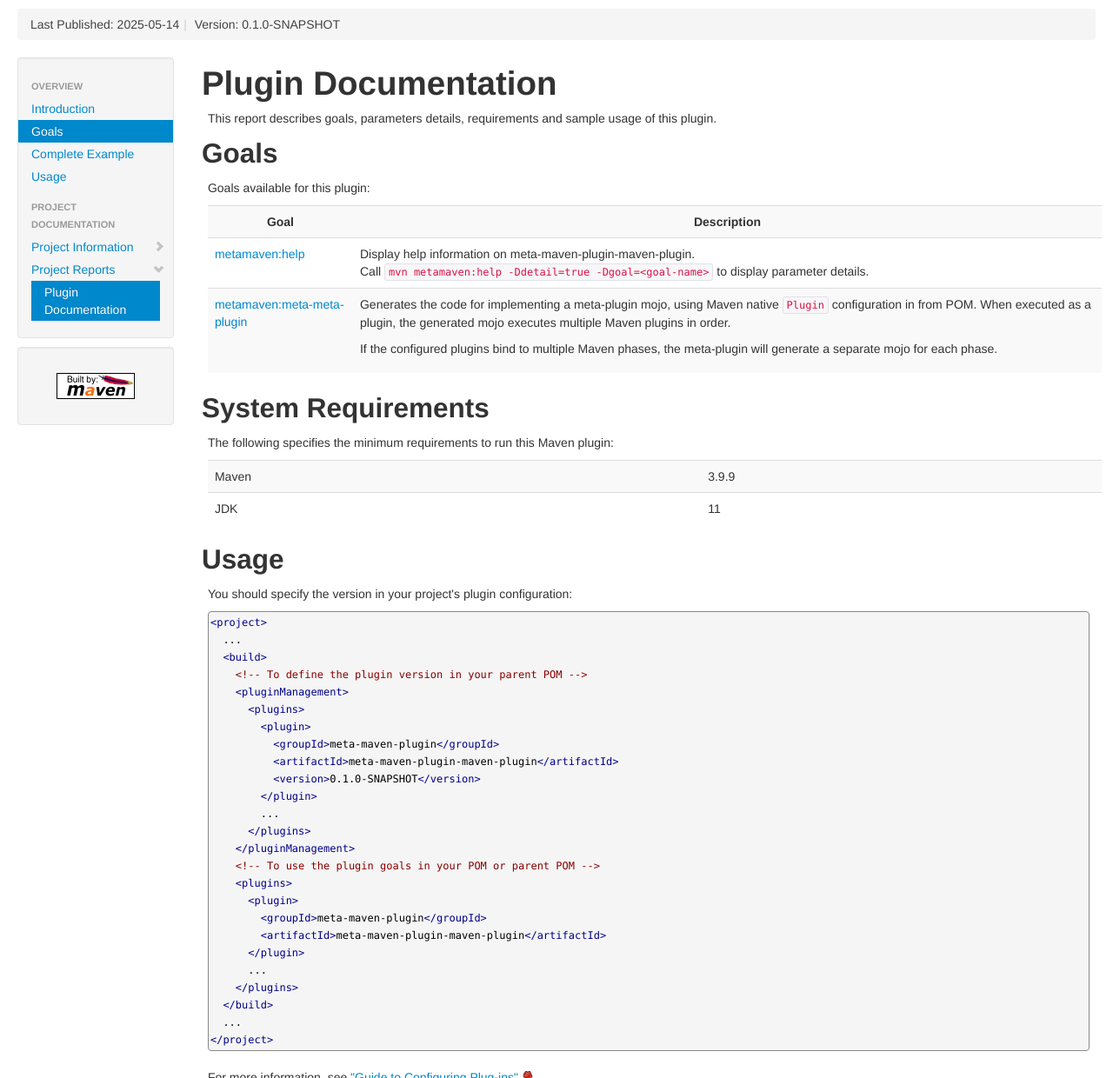
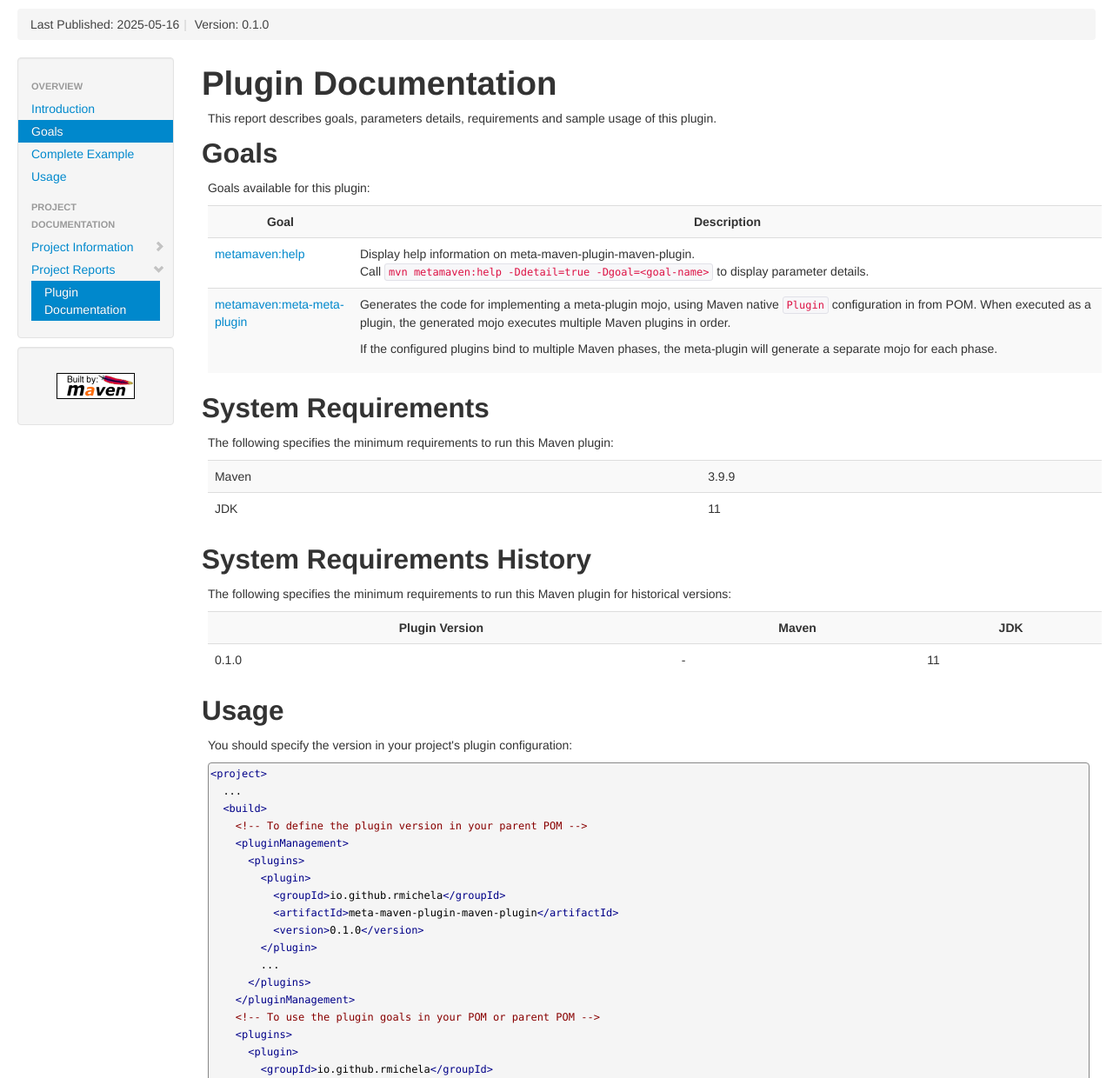
Before and after one commit to rmichela/meta-maven-plugin, a plain HTML site: page plugin-info.html in a window 1280 px wide. Shown: the top 1240 px of the page at 87% size. Drawn offline with Linux system fonts and the light colour scheme.

Commit message:
Site checkin for project Meta-Maven-Plugin Maven Plugin

```diff
--- a/plugin-info.html
+++ b/plugin-info.html
@@ -2,7 +2,7 @@
 
 
 <!--
- | Generated by Apache Maven Doxia Site Renderer 2.0.0 from org.apache.maven.plugins:maven-plugin-report-plugin:3.15.1:report at 2025-05-14
+ | Generated by Apache Maven Doxia Site Renderer 2.0.0 from org.apache.maven.plugins:maven-plugin-report-plugin:3.15.1:report at 2025-05-16
  | Rendered using Apache Maven Fluido Skin 2.0.1
 -->
 <html xmlns="http://www.w3.org/1999/xhtml" lang="en">
@@ -27,9 +27,9 @@
 
         <div id="breadcrumbs">
           <ul class="breadcrumb">
-        <li id="publishDate">Last Published: 2025-05-14<span class="divider">|</span>
+        <li id="publishDate">Last Published: 2025-05-16<span class="divider">|</span>
 </li>
-          <li id="projectVersion">Version: 0.1.0-SNAPSHOT</li>
+          <li id="projectVersion">Version: 0.1.0</li>
           </ul>
         </div>
       </header>
@@ -86,6 +86,17 @@
 <td>3.9.9</td></tr>
 <tr class="b">
 <td>JDK</td>
+<td>11</td></tr></table></section><section><a id="System_Requirements_History"></a>
+<h2>System Requirements History</h2>
+<p>The following specifies the minimum requirements to run this Maven plugin for historical versions:</p>
+<table class="table table-striped">
+<tr class="a">
+<th>Plugin Version</th>
+<th>Maven</th>
+<th>JDK</th></tr>
+<tr class="b">
+<td>0.1.0</td>
+<td>-</td>
 <td>11</td></tr></table></section><section><a id="Usage"></a>
 <h2>Usage</h2>
 <p>You should specify the version in your project's plugin configuration:</p>
@@ -96,9 +107,9 @@
     &lt;pluginManagement&gt;
       &lt;plugins&gt;
         &lt;plugin&gt;
-          &lt;groupId&gt;meta-maven-plugin&lt;/groupId&gt;
+          &lt;groupId&gt;io.github.rmichela&lt;/groupId&gt;
           &lt;artifactId&gt;meta-maven-plugin-maven-plugin&lt;/artifactId&gt;
-          &lt;version&gt;0.1.0-SNAPSHOT&lt;/version&gt;
+          &lt;version&gt;0.1.0&lt;/version&gt;
         &lt;/plugin&gt;
         ...
       &lt;/plugins&gt;
@@ -106,7 +117,7 @@
     &lt;!-- To use the plugin goals in your POM or parent POM --&gt;
     &lt;plugins&gt;
       &lt;plugin&gt;
-        &lt;groupId&gt;meta-maven-plugin&lt;/groupId&gt;
+        &lt;groupId&gt;io.github.rmichela&lt;/groupId&gt;
         &lt;artifactId&gt;meta-maven-plugin-maven-plugin&lt;/artifactId&gt;
       &lt;/plugin&gt;
       ...
```
Also changed, not shown: ci-management.html (+3 -3 lines), example.html (+10 -10 lines), help-mojo.html (+4 -4 lines), index.html (+8 -8 lines), issue-management.html (+3 -3 lines), licenses.html (+3 -3 lines), meta-meta-plugin-mojo.html (+4 -4 lines), project-info.html (+3 -3 lines), project-reports.html (+3 -3 lines), scm.html (+4 -4 lines), team.html (+3 -3 lines), usage.html (+7 -7 lines).
